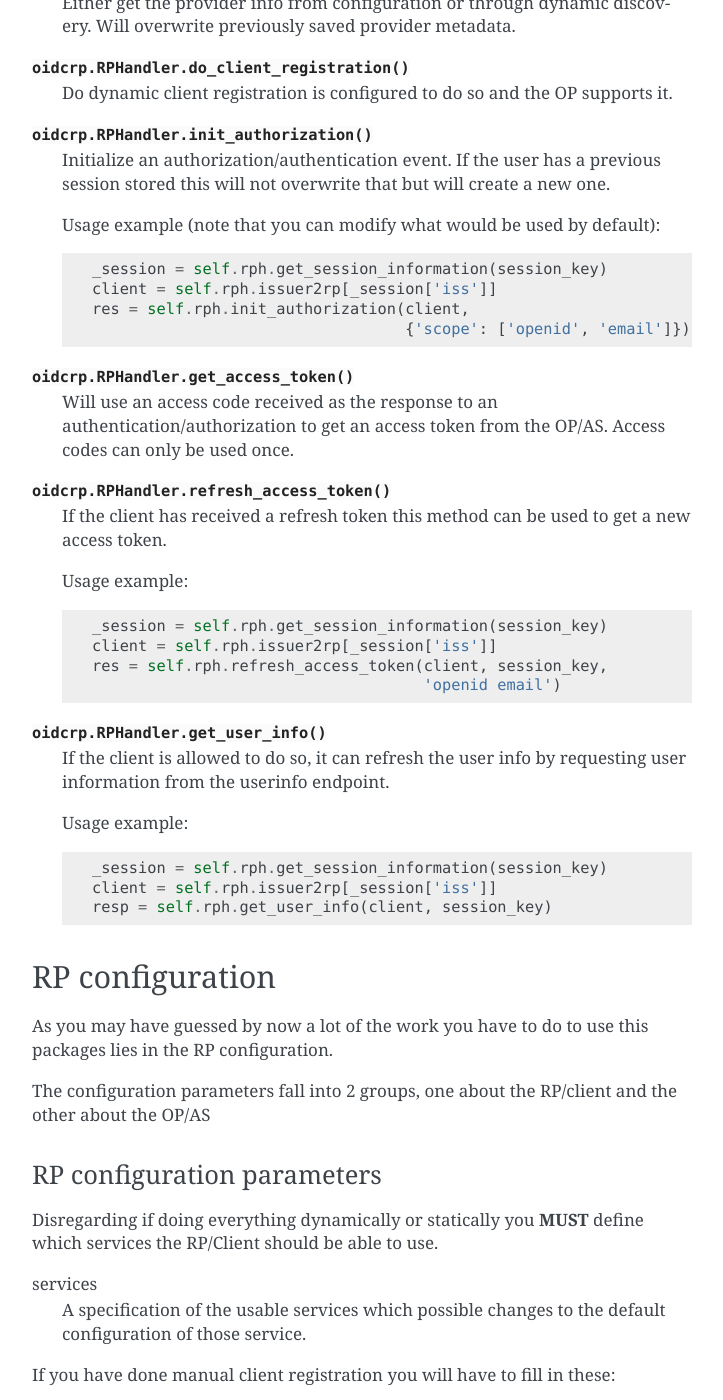
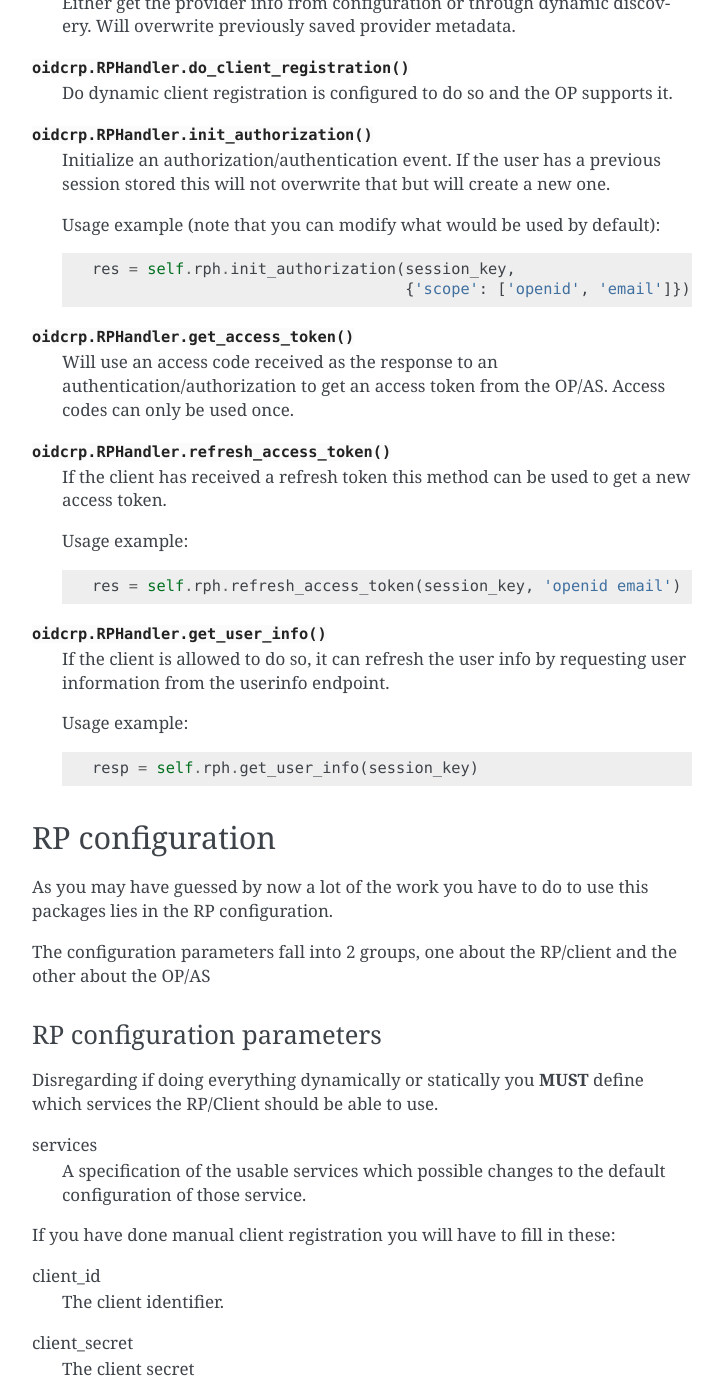
Before and after one commit to IdentityPython/JWTConnect-Python-OidcRP, a Sphinx documentation site: the page built from doc/source/rp_handler.rst, in a window 1280 px wide and 1400 px high, scrolled down 3457 px. Shown: the whole window, without its empty margins (388-1111 px from the left). Built offline with Sphinx 7.4.7, drawn with Linux system fonts in a browser that asks for light colours.

Commit message:
Client not necessary as parameter to RPHandler public facing methods.

```diff
--- a/doc/source/rp_handler.rst
+++ b/doc/source/rp_handler.rst
@@ -177,9 +177,7 @@ a finer grained set of methods. These I call the tier 2 API:
 
     Usage example (note that you can modify what would be used by default)::
 
-        _session = self.rph.get_session_information(session_key)
-        client = self.rph.issuer2rp[_session['iss']]
-        res = self.rph.init_authorization(client,
+        res = self.rph.init_authorization(session_key,
                                           {'scope': ['openid', 'email']})
 
 :py:meth:`oidcrp.RPHandler.get_access_token`
@@ -193,10 +191,7 @@ a finer grained set of methods. These I call the tier 2 API:
 
     Usage example::
 
-        _session = self.rph.get_session_information(session_key)
-        client = self.rph.issuer2rp[_session['iss']]
-        res = self.rph.refresh_access_token(client, session_key,
-                                            'openid email')
+        res = self.rph.refresh_access_token(session_key, 'openid email')
 
 :py:meth:`oidcrp.RPHandler.get_user_info`
     If the client is allowed to do so, it can refresh the user info by
@@ -204,9 +199,7 @@ a finer grained set of methods. These I call the tier 2 API:
 
     Usage example::
 
-        _session = self.rph.get_session_information(session_key)
-        client = self.rph.issuer2rp[_session['iss']]
-        resp = self.rph.get_user_info(client, session_key)
+        resp = self.rph.get_user_info(session_key)
 
 ----------------
 RP configuration
```
